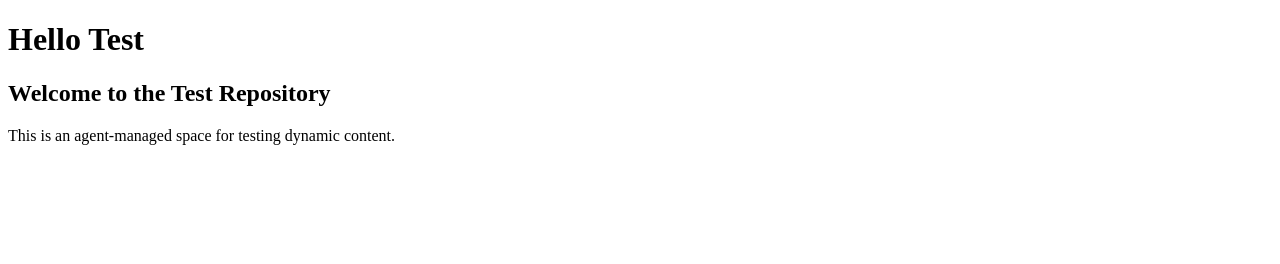
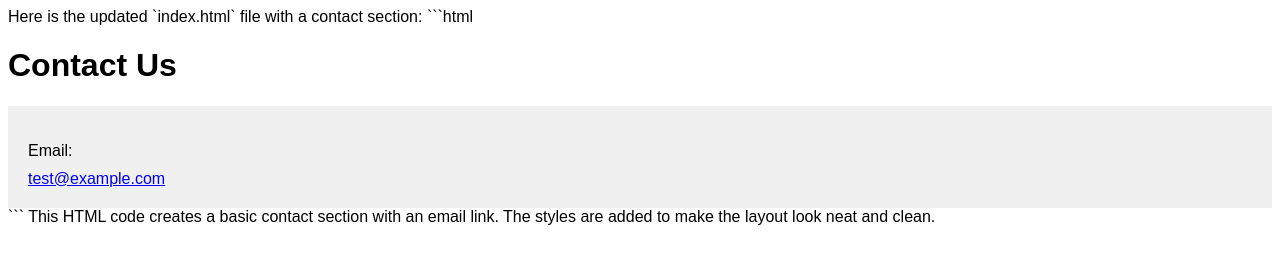
Before and after one commit to happybein1/test, a plain HTML site: page index.html in a window 1280 px wide. Drawn offline with Linux system fonts and the light colour scheme.

Commit message:
Add HTML content: Add a contact section in index.html with email test@example.com

````diff
--- a/index.html
+++ b/index.html
@@ -1 +1,33 @@
-<!DOCTYPE html><html><head><title>Test Site</title></head><body><h1>Hello Test</h1><section><h2>Welcome to the Test Repository</h2><p>This is an agent-managed space for testing dynamic content.</p></section></body></html>
+Here is the updated `index.html` file with a contact section:
+
+```html
+<!DOCTYPE html>
+<html>
+<head>
+	<title>Contact</title>
+	<style>
+		body {
+			font-family: Arial, sans-serif;
+		}
+		.contact-section {
+			background-color: #f0f0f0;
+			padding: 20px;
+			margin-top: 20px;
+		}
+		.contact-label {
+			display: block;
+			margin-bottom: 10px;
+		}
+	</style>
+</head>
+<body>
+	<h1>Contact Us</h1>
+	<div class="contact-section">
+		<p class="contact-label">Email:</p>
+		<a href="mailto:test@example.com">test@example.com</a>
+	</div>
+</body>
+</html>
+```
+
+This HTML code creates a basic contact section with an email link. The styles are added to make the layout look neat and clean.
````
